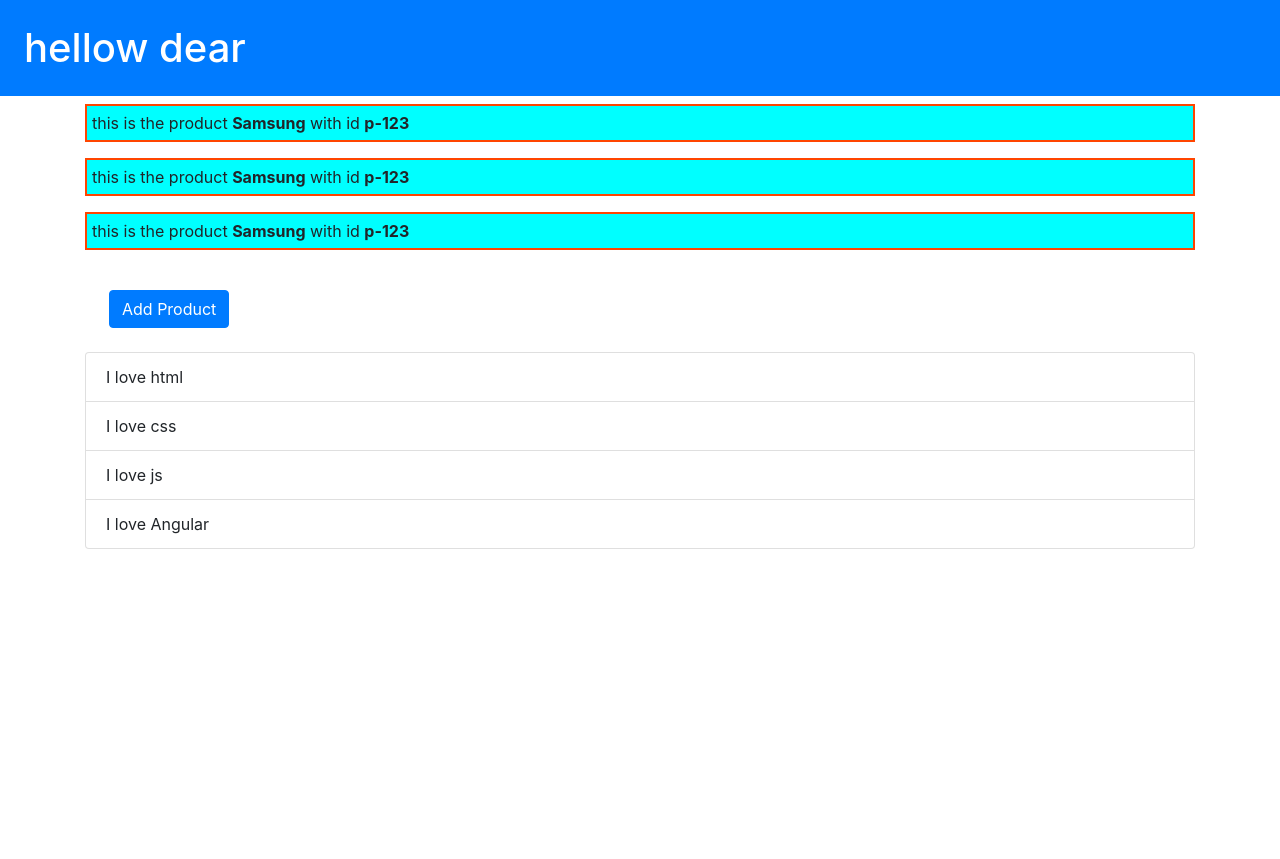
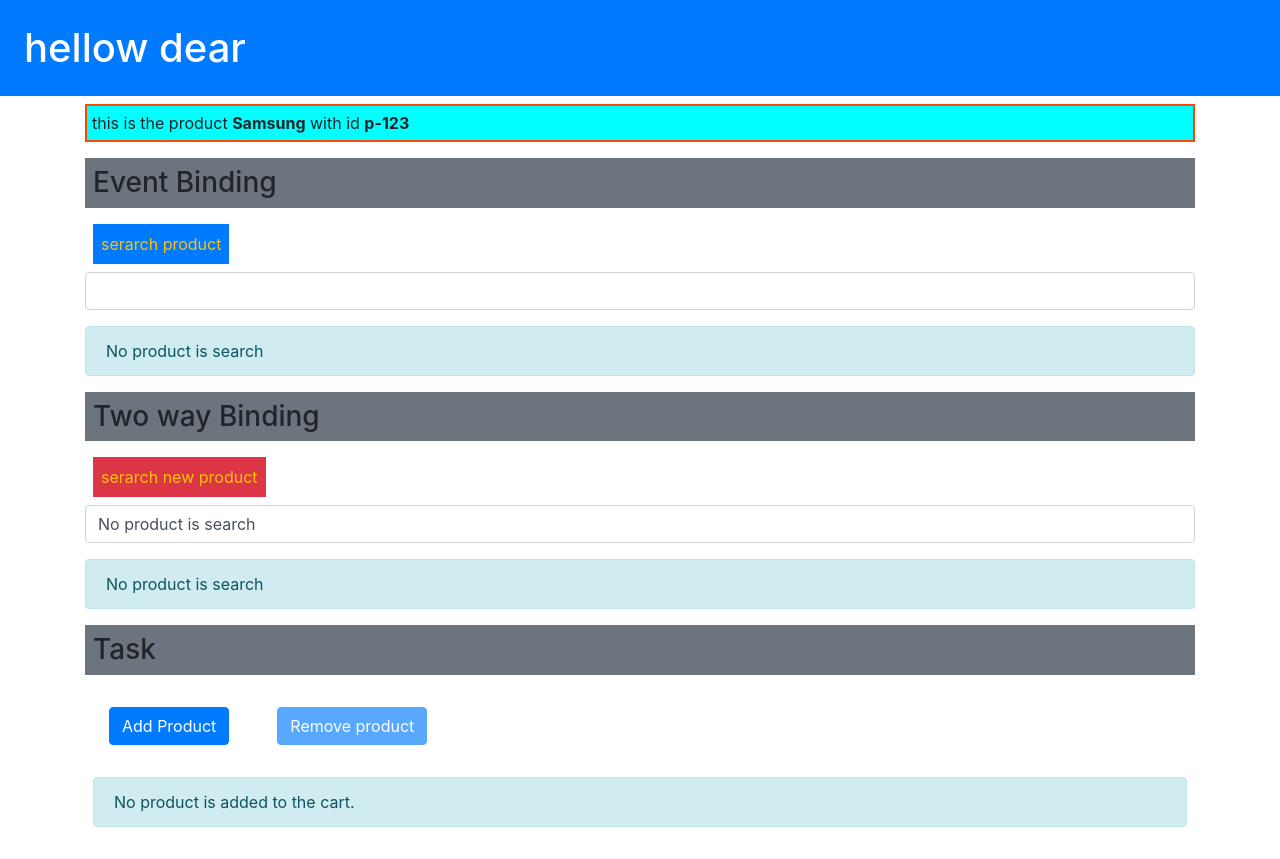
Before and after one commit to Khushiya05/ourFirstApp, an Angular app: page / in a window 1280 px wide. Before the commit the page ends 800 px from the top, so only its background shows below. Built offline with nearby package versions, Linux system fonts and the light colour scheme.

Commit message:
work on Two way binding

```diff
--- a/src/app/app.component.html
+++ b/src/app/app.component.html
@@ -4,11 +4,12 @@
         <div class="col-12">
             <app-products></app-products>
             <br>
+            <!--
             <ul class="list-group">
                 <li class="list-group-item" *ngFor="let skill of skills">
                     I love {{skill}}
                 </li>
             </ul>
+        </div> -->
         </div>
     </div>
-</div>
--- a/src/app/app.module.ts
+++ b/src/app/app.module.ts
@@ -5,6 +5,7 @@ import { AppComponent } from './app.component';
 import { ProductComponent } from './components/product/product.component';
 
 import { productsComponent } from './components/products/products.component';
+import { FormsModule } from '@angular/forms';
 
 @NgModule({
   declarations: [
@@ -13,7 +14,8 @@ import { productsComponent } from './components/products/products.component';
     productsComponent
   ],
   imports: [
-    BrowserModule
+    BrowserModule,
+    FormsModule
   ],
   providers: [],
   bootstrap: [AppComponent]
--- a/src/app/components/product/product.components.html
+++ b/src/app/components/product/product.components.html
@@ -1,15 +1,14 @@
-<p>hellow wellcome to <strong>{{productName}}</strong>with id
+<!-- <p>hellow wellcome to <strong>{{productName}}</strong>with id
     <strong>{{productId}}</strong>and the status is {{productStatus}}</p>
 
 <p [innerHtml]="productName">
 
 </p>
-<!-- <p>
-    {{res}}          //as a string jata hai
-</p> -->
+<p>
+    {{res}} //as a string jata hai
+</p>
 
-<p [innerHtml]="res"></p>
+<p [innerHtml]="res"></p> -->
 
 <input type="text" class="form-control" [value]="productName">
-
 <!-- can we create a component in single file==yes -->
--- a/src/app/components/products/products.component.html
+++ b/src/app/components/products/products.component.html
@@ -1,4 +1,24 @@
 <app-product></app-product>
-<app-product></app-product>
-<app-product></app-product>
-<button class="btn btn-primary m-4" [disabled]="isDisable">Add Product</button>
+<div class="form-group">
+    <h3 class="bg-secondary p-2 mt-2">Event Binding</h3>
+    <label for=" search product " class="text-warning bg-primary p-2 m-2 ">serarch product</label>
+    <input type="text " class="form-control " (keyup)="onProductSearch($event) ">
+</div>
+<p class="alert alert-info ">
+    {{searchProduct}}
+</p>
+<div class="form-group ">
+    <h3 class="bg-secondary p-2">Two way Binding</h3>
+    <label for="search new product " class="text-warning bg-danger p-2 m-2 ">serarch new product</label>
+    <input type="text " class="form-control " [(ngModel)]="newsearchProduct ">
+</div>
+<div class="alert alert-info ">
+    {{newsearchProduct}}
+</div>
+<h3 class="bg-secondary p-2">Task</h3>
+<button class="btn btn-primary m-4 " [disabled]="isDisable " (click)="updateCartStatus() ">Add Product</button>
+<button class="btn btn-primary m-4 " [disabled]="noofProductsAdded===0 " (click)="removeCartStatus() ">
+    Remove product</button>
+<p class="alert alert-info m-2 ">
+    {{cartProductStatus}}
+</p>
--- a/src/app/components/products/products.component.ts
+++ b/src/app/components/products/products.component.ts
@@ -9,9 +9,32 @@ import { Component, OnInit } from "@angular/core";
 })
 export class  productsComponent implements OnInit{
 isDisable:boolean=true;
+cartProductStatus:string=`  No product is added to the cart.`;
+noofProductsAdded:number=0;
+searchProduct:string='No product is search';
+newsearchProduct:string='No product is search';
 ngOnInit(): void {
     setTimeout(()=>{
 this.isDisable=false;
     },3000)
 }
+updateCartStatus(){
+    console.log("clicked")
+    this.noofProductsAdded++;;
+    this.cartProductStatus=`${this.noofProductsAdded} product is added to the cart`;
 }
+removeCartStatus(){
+    console.log("clicked")
+    this.noofProductsAdded--;;
+    if(this.noofProductsAdded<1){
+        this.cartProductStatus=`no product is added to the cart`;
+    }else{
+        this.cartProductStatus=`${this.noofProductsAdded} product is added to the cart`;
+    }
+}
+onProductSearch(eve:Event){
+    let val=(eve.target as HTMLInputElement).value;
+    // console.log(val)
+    this.searchProduct=val;
+}
+}
```
Also changed, not shown: src/app/components/newproduct/newproduct.components.html (added), src/app/components/newproduct/newproduct.components.sass (added), src/app/components/newproduct/newproduct.components.ts (added).
